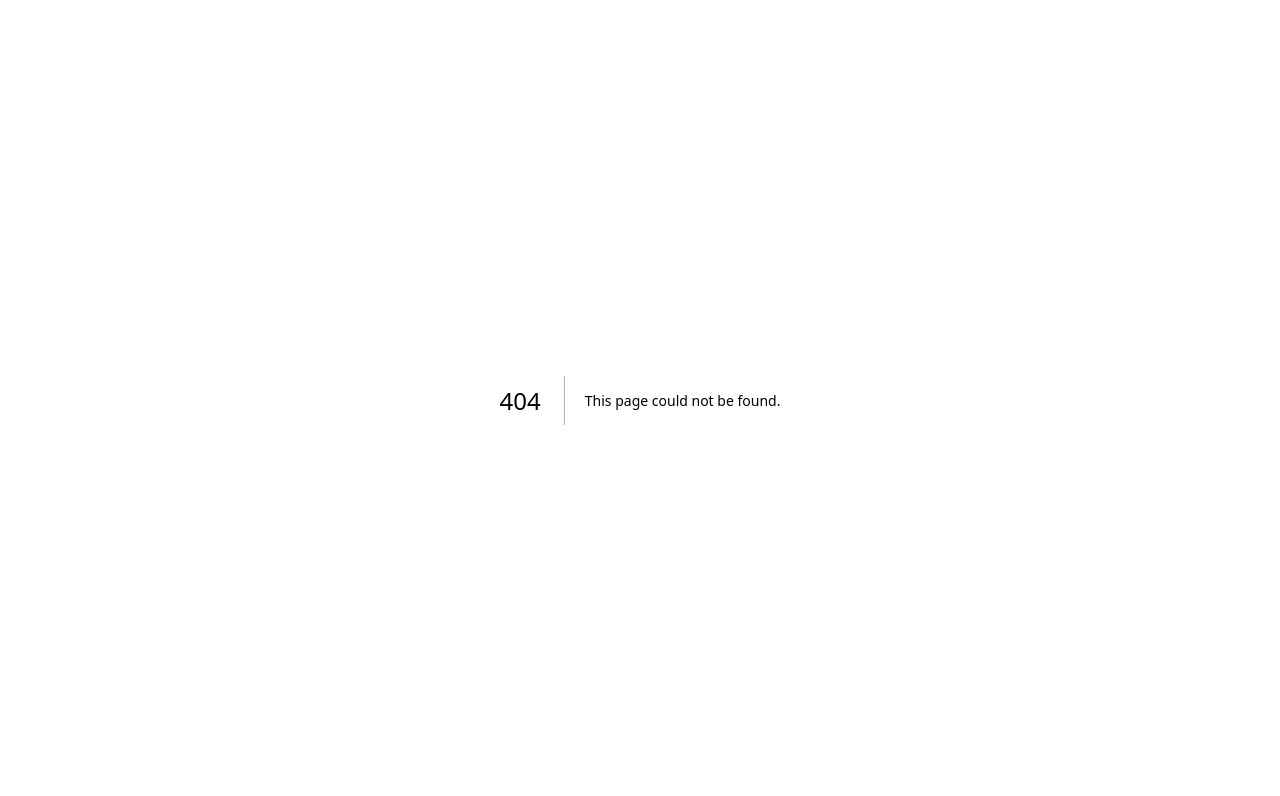
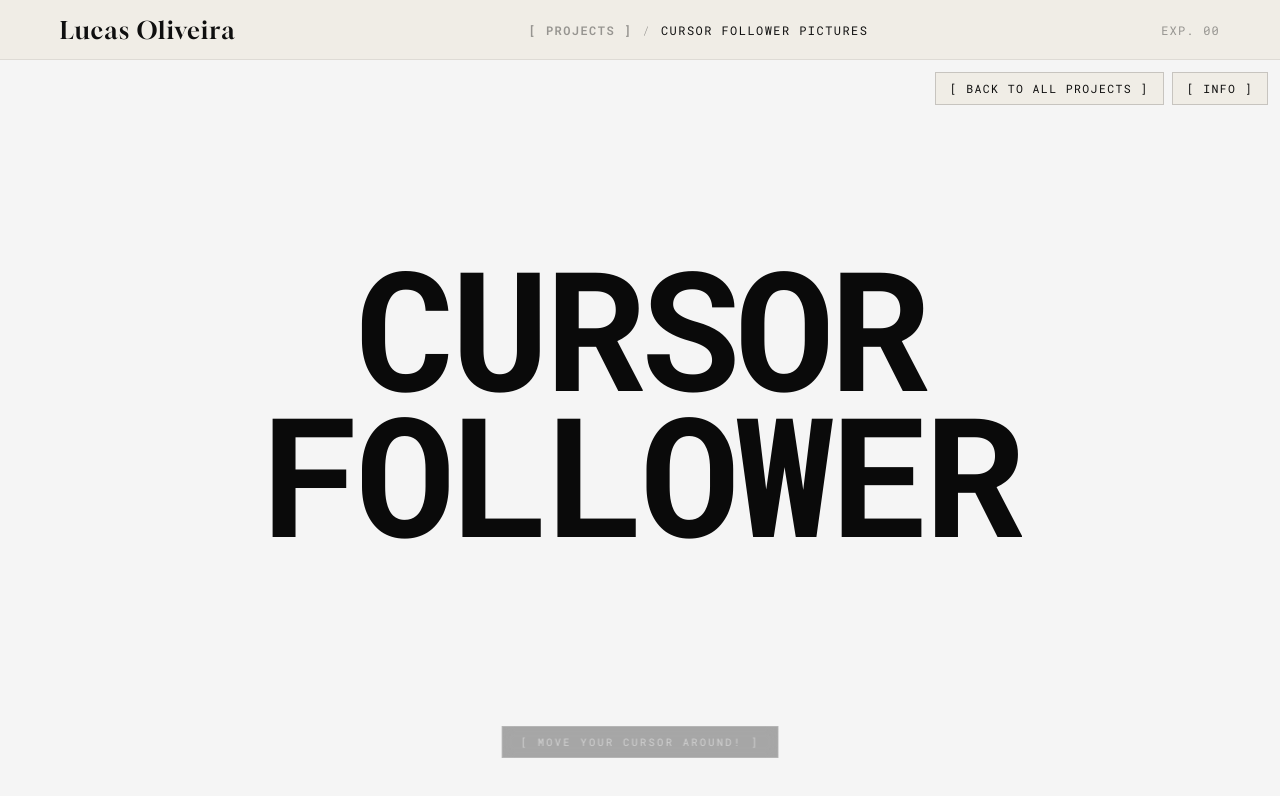
Before and after one commit to lukaskunn/personal-stuff, a Next.js app: page /my-stuff/project/cursor-follower-pictures in a window 1280 px wide. Before the commit this address had no page. Shown: the top 796 px of the page. Built offline with nearby package versions, Linux system fonts and the light colour scheme.

Commit message:
feat: Implement cursor follower feature with customizable controls and image trail

```diff
--- /dev/null
+++ b/src/app/project/cursor-follower-pictures/Controls.tsx
@@ -0,0 +1,28 @@
+'use client';
+
+import React from 'react';
+import { Slider } from "@/components/controls";
+
+interface ControlParams {
+  pictureSize: number;
+  trailLength: number;
+  lifespan: number;
+  spawnDistance: number;
+  opacity: number;
+}
+
+interface ControlsProps extends ControlParams {
+  onUpdate: (controls: Partial<ControlParams>) => void;
+}
+
+export default function Controls({ opacity, lifespan, pictureSize, trailLength, spawnDistance, onUpdate }: ControlsProps) {
+  return (
+    <>
+      <Slider label="Picture Size" value={pictureSize} min={40} max={300} step={1} onChange={(v) => onUpdate({ pictureSize: v })} />
+      <Slider label="Spawn Distance (px)" value={spawnDistance} min={20} max={200} step={5} onChange={(v) => onUpdate({ spawnDistance: v })} />
+      <Slider label="Trail Length" value={trailLength} min={1} max={20} step={1} onChange={(v) => onUpdate({ trailLength: v })} />
+      <Slider label="Lifespan (ms)" value={lifespan} min={100} max={3000} step={100} onChange={(v) => onUpdate({ lifespan: v })} />
+      <Slider label="Opacity" value={opacity} min={0.1} max={1} step={0.05} onChange={(v) => onUpdate({ opacity: v })} />
+    </>
+  );
+}
--- /dev/null
+++ b/src/app/project/cursor-follower-pictures/CursorFollower.module.scss
@@ -0,0 +1,46 @@
+@keyframes fadeOut {
+  0% {
+    opacity: 1;
+  }
+
+  80% {
+    opacity: 1;
+  }
+
+  100% {
+    opacity: 0;
+  }
+}
+
+.container {
+  position: relative;
+  width: 100%;
+  height: 100%;
+  background-color: #f5f5f5;
+  // cursor: none;
+  display: flex;
+  align-items: center;
+  justify-content: center;
+  overflow: hidden;
+}
+
+.headline {
+  position: absolute;
+  inset: 0;
+  display: flex;
+  flex-direction: column;
+  align-items: center;
+  justify-content: center;
+  margin: 0;
+  padding: 0 2%;
+  font-size: clamp(72px, 13vw, 180px);
+  font-weight: 900;
+  line-height: 0.88;
+  letter-spacing: -0.03em;
+  text-transform: uppercase;
+  color: #0a0a0a;
+  text-align: center;
+  user-select: none;
+  pointer-events: none;
+  z-index: 0;
+}
--- /dev/null
+++ b/src/app/project/cursor-follower-pictures/CursorFollowerClient.tsx
@@ -0,0 +1,38 @@
+'use client';
+
+import React from 'react';
+import Controls from './Controls';
+import SideMenu from '@/components/SideMenu';
+import CursorFollower from './CursrorFollower';
+import { useControls } from '@/components/hooks/useControls';
+
+interface ControlParams {
+  pictureSize: number;
+  trailLength: number;
+  lifespan: number;
+  spawnDistance: number;
+  opacity: number;
+}
+
+export default function CursorFollowerClient() {
+  const [props, update] = useControls<ControlParams>({
+    pictureSize: 270,
+    trailLength: 5,
+    lifespan: 300,
+    spawnDistance: 60,
+    opacity: 1,
+  });
+
+  return (
+    <>
+      <SideMenu
+        projectName="Cursor Follower Pictures"
+        description="A fun interactive effect where pictures follow the cursor, creating a trailing effect. Customize the picture size, trail length, fade duration, and more!"
+        technologies={'React'}
+        slug="cursor-follower-pictures"
+        controls={<Controls {...props} onUpdate={update} />}
+      />
+      <CursorFollower {...props} />
+    </>
+  );
+}
--- /dev/null
+++ b/src/app/project/cursor-follower-pictures/CursrorFollower.tsx
@@ -0,0 +1,101 @@
+'use client';
+
+import React, { useEffect, useRef, useState } from 'react';
+import styles from './CursorFollower.module.scss';
+import Image from 'next/image';
+import { useMouseMovement } from '@/components/hooks/useMouseMovement';
+import { FOLLOWER_IMAGES } from './images';
+
+interface Picture {
+  id: number;
+  x: number;
+  y: number;
+  createdAt: number;
+  imageSrc: string;
+  rotation: number;
+}
+
+interface CursorFollowerProps {
+  pictureSize: number;
+  trailLength: number;
+  lifespan: number;
+  spawnDistance: number;
+  opacity: number;
+}
+
+const CursorFollower = ({ opacity, lifespan, pictureSize, trailLength, spawnDistance }: CursorFollowerProps) => {
+  const containerRef = useRef<HTMLDivElement | null>(null);
+  const pictureIdRef = useRef(0);
+  // Store per-picture removal timers so they are never cancelled on re-render
+  const timersRef = useRef<Map<number, ReturnType<typeof setTimeout>>>(new Map());
+  const [pictures, setPictures] = useState<Picture[]>([]);
+  const { spawnPosition } = useMouseMovement({ spawnDistance });
+
+  // Clear all timers on unmount
+  useEffect(() => {
+    const timers = timersRef.current;
+    return () => timers.forEach((t) => clearTimeout(t));
+  }, []);
+
+  // Spawn a new picture each time spawnPosition changes
+  useEffect(() => {
+    if (!spawnPosition) return;
+
+    const id = pictureIdRef.current++;
+    const newPicture: Picture = {
+      id,
+      x: spawnPosition.x,
+      y: spawnPosition.y,
+      createdAt: performance.now(),
+      imageSrc: FOLLOWER_IMAGES[Math.floor(Math.random() * FOLLOWER_IMAGES.length)],
+      rotation: (Math.random() - 0.5) * 30,
+    };
+
+    setPictures((prev) => {
+      const next = [...prev, newPicture];
+      // Enforce trail length cap — remove oldest
+      return next.length > trailLength ? next.slice(next.length - trailLength) : next;
+    });
+
+    // Each picture has its own independent timer — never cancelled on re-render
+    const timer = setTimeout(() => {
+      setPictures((prev) => prev.filter((p) => p.id !== id));
+      timersRef.current.delete(id);
+    }, lifespan);
+    timersRef.current.set(id, timer);
+  }, [spawnPosition, trailLength, lifespan]);
+
+  return (
+    <div
+      ref={containerRef}
+      className={styles.container}
+    >
+      <p className={styles.headline}>
+        CURSOR<br />FOLLOWER
+      </p>
+
+      {pictures.map((picture) => (
+        <img
+          key={picture.id}
+          src={picture.imageSrc}
+          alt=""
+          style={{
+            position: 'fixed',
+            maxWidth: pictureSize,
+            left: picture.x,
+            top: picture.y,
+            // transform: `translate(-50%, -50%)`,
+            opacity: opacity,
+            animation: `fadeOut ${lifespan}ms linear forwards`,
+            pointerEvents: 'none',
+            border: '1px solid rgba(0, 0, 0, 0.2)',
+            objectFit: 'cover',
+            zIndex: 10,
+          }}
+        />
+      ))}
+    </div>
+  );
+};
+
+export default CursorFollower;
--- /dev/null
+++ b/src/app/project/cursor-follower-pictures/images.ts
@@ -0,0 +1,10 @@
+/**
+ * Array of image sources for the cursor follower.
+ * Add or replace with your own image URLs.
+ */
+export const FOLLOWER_IMAGES = [
+  '/my-stuff/assets/images/orange_picture_unsplash.jpg',
+  '/my-stuff/assets/images/galaxy.png',
+  '/my-stuff/assets/images/3d-glass-effect.png',
+  '/my-stuff/assets/images/ascii-filter.png',
+];
--- /dev/null
+++ b/src/app/project/cursor-follower-pictures/page.tsx
@@ -0,0 +1,19 @@
+import { Metadata } from 'next';
+import React from 'react';
+import projectInfo from './project-information.json';
+import ProjectPageLayout, { generateProjectMetadata } from '@/components/ProjectPageLayout';
+import type { ProjectInfoType } from '@/types/project';
+import CursorFollowerClient from './CursorFollowerClient';
+
+const info = projectInfo as ProjectInfoType;
+const SLUG = 'cursor-follower-pictures';
+
+export const metadata: Metadata = generateProjectMetadata(info);
+
+export default function Page() {
+  return (
+    <ProjectPageLayout info={info} slug={SLUG} flagText="[ Move your cursor around! ]">
+      <CursorFollowerClient />
+    </ProjectPageLayout>
+  );
+}
--- /dev/null
+++ b/src/app/project/cursor-follower-pictures/project-information.json
@@ -0,0 +1,9 @@
+{
+  "projectName": "Cursor Follower Pictures",
+  "description": "A custom cursor follower component that creates an animated trail of pictures with a short lifespan. Move your cursor around to see pictures appear and fade away.",
+  "date": "2026-04-15",
+  "inspirationLink": "",
+  "inspirationText": "",
+  "technologies": "React.js / Canvas / requestAnimationFrame",
+  "isInteractive": true
+}
```
